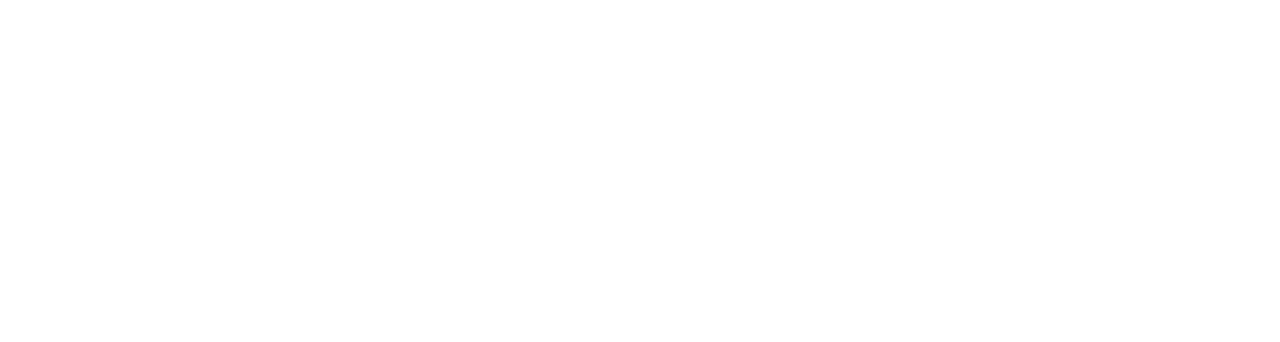
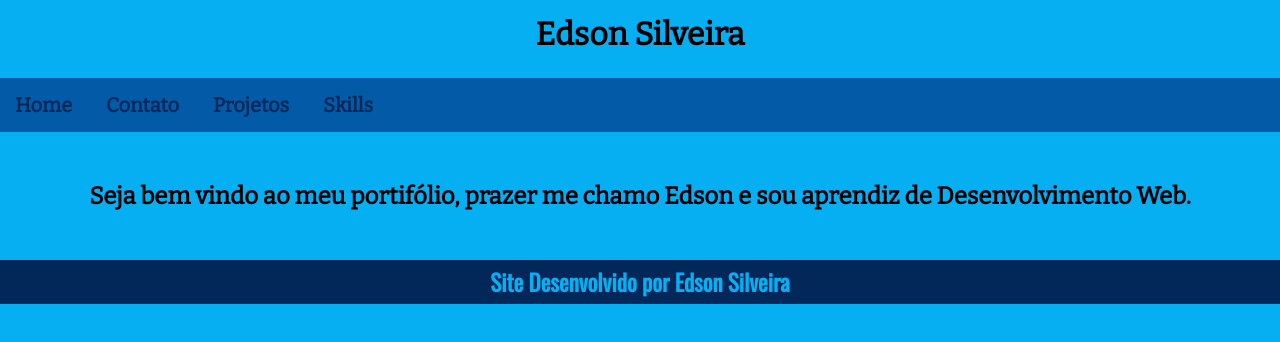
Before and after one commit to Edson242/Projeto-HTML, a plain HTML site: page index.html in a window 1280 px wide. Drawn offline with nearby package versions, Linux system fonts and the light colour scheme.

Commit message:
Atualização 1.1
Adicionado header, main e footer
Configurado CSS no footer e header(nav bar)

```diff
--- a/index.html
+++ b/index.html
@@ -4,7 +4,7 @@
     <meta charset="UTF-8">
     <meta http-equiv="X-UA-Compatible" content="IE=edge">
     <meta name="viewport" content="width=device-width, initial-scale=1.0">
-    <link rel="stylesheet" href="styles/style.css">
+    <link rel="stylesheet" href="/styles/style.css">
     <link rel="preconnect" href="https://fonts.googleapis.com">
 	<link rel="preconnect" href="https://fonts.gstatic.com" crossorigin>
 	<link href="https://fonts.googleapis.com/css2?family=Bitter&family=Oswald&display=swap" rel="stylesheet">
@@ -14,6 +14,21 @@
     <title>Portifólio</title>
 </head>
 <body>
-
+    <header>
+        <h1 id="titulo">Edson Silveira</h1>
+        <nav>
+            <ul>
+                <li><a href="">Home</a></li>
+                <li><a href="">Contato</a></li>
+                <li><a href="">Projetos</a></li>
+                <li><a href="">Skills</a></li>
+            </ul>
+    </header>
+    <main>
+        <h2>Seja bem vindo ao meu portifólio, prazer me chamo Edson e sou aprendiz de Desenvolvimento Web.</h2>
+    </main>
+    <footer>
+        <p id="pé">Site Desenvolvido por Edson Silveira</p>
+    </footer>
 </body>
 </html>
--- a/styles/style.css
+++ b/styles/style.css
@@ -15,3 +15,54 @@
     --cor4 : #05AFF2;
     --cor5 : #1BDDF2;
 }
+
+body {
+    background-color: var(--cor4);
+}
+
+a {
+    text-decoration: none;
+    color: var(--cor1);
+}
+
+ul {
+    background-color: #035AA6;
+}
+
+header > nav > ul > li {
+    display: inline-block;
+    font-family: var(--fonte2);
+    font-weight: bolder;
+    margin: 10px;
+    padding: 5px;
+    font-size: 20px;
+}
+
+main > h2 {
+    font-family: var(--fonte2);
+    margin: 40px;
+    padding: 10px;
+    text-align: center;
+}
+
+li:hover {
+    text-decoration: underline var(--cor1);
+}
+
+#titulo {
+    font-family: var(--fonte2);
+    text-align: center;
+    margin: 15px 0px 25px 0px;
+}
+
+
+#pé {
+    font-family: var(--fonte1);
+    font-size: 23px;
+    font-weight: bolder;
+    color: var(--cor4);
+    background-color: var(--cor1);
+    margin: auto;
+    text-align: center;
+    padding: 5px;
+}
```
